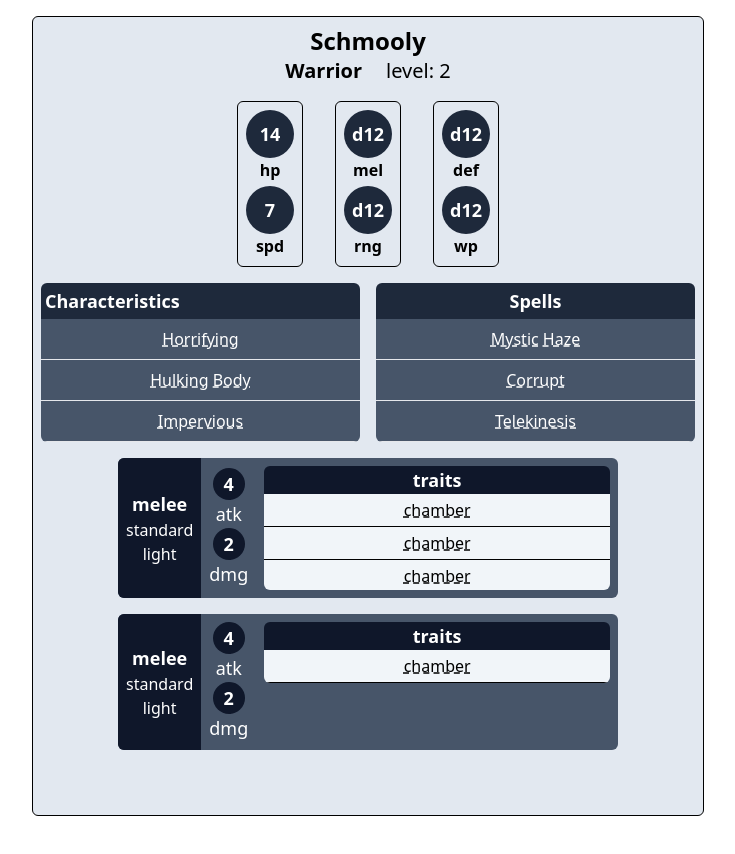
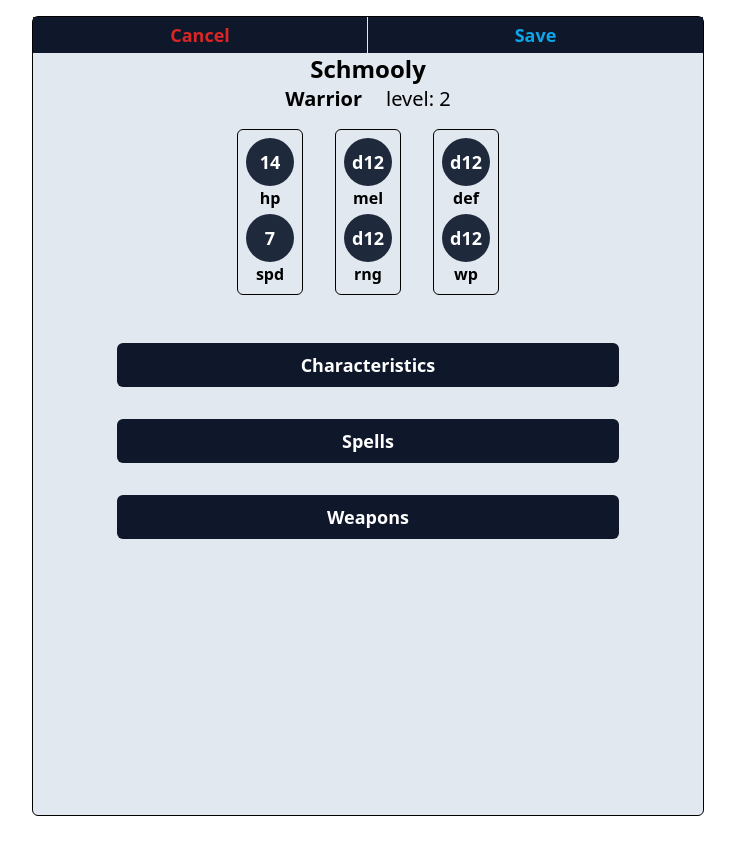
Before and after one commit to Nathanael-Allen/cyber_savage_beta, a React (Vite) app: page / in a window 1280 px wide. Shown: the top 854 px of the page, without its empty margins (24-759 px from the left). Built offline with nearby package versions, Linux system fonts and the light colour scheme; a web font is replaced by a local one.

Commit message:
started working on edit window

```diff
--- /dev/null
+++ b/src/components/ComCharacterStatHeader.tsx
@@ -0,0 +1,32 @@
+import { TUnit } from "../types/types";
+import ComStatBubble from "./ComStatBubble";
+
+type props = { character: TUnit };
+
+export default function ComCharacterStatHeader({ character }: props) {
+  return (
+    <>
+      <div className="flex flex-col justify-center items-center">
+        <h2 className="text-2xl font-bold">{character.unitName}</h2>
+        <div className="flex gap-6">
+          <p className="text-xl font-semibold">{character.unitClass}</p>
+          <p className="text-xl">level: {character.level}</p>
+        </div>
+      </div>
+      <div className="flex gap-8 m-4 justify-center">
+        <div className="flex flex-col gap-1 p-2 border border-black rounded-md">
+          <ComStatBubble stat={character.health!} statTag="hp" />
+          <ComStatBubble stat={character.speed!} statTag="spd" />
+        </div>
+        <div className="flex flex-col gap-1 p-2 border border-black rounded-md">
+          <ComStatBubble stat={character.diceMelee!} statTag="mel" />
+          <ComStatBubble stat={character.diceRanged!} statTag="rng" />
+        </div>
+        <div className="flex flex-col gap-1 p-2 border border-black rounded-md">
+          <ComStatBubble stat={character.diceDefense!} statTag="def" />
+          <ComStatBubble stat={character.diceWillpower!} statTag="wp" />
+        </div>
+      </div>
+    </>
+  );
+}
--- a/src/components/ComFullCharacter.tsx
+++ b/src/components/ComFullCharacter.tsx
@@ -1,45 +1,26 @@
 import { TUnit } from "../types/types"
+import ComCharacterStatHeader from "./ComCharacterStatHeader";
 import ComEqCharacteristics from "./ComEqCharacteristics";
 import ComEqSpells from "./ComEqSpells";
-import ComStatBubble from "./ComStatBubble";
 import ComWeapon from "./ComWeapon";
 
-type props = {unit: TUnit};
+type props = {character: TUnit};
 
-export default function ComFullCharacter({unit}: props) {
+export default function ComFullCharacter({character}: props) {
   return (
-    <div className="min-h-dvh m-4 p-2 bg-slate-200 border border-black rounded-md max-w-2xl">
-      <div className="flex flex-col justify-center items-center">
-         <h2 className="text-2xl font-bold">{unit.unitName}</h2>
-         <div className="flex gap-6">
-          <p className="text-xl font-semibold">{unit.unitClass}</p>
-          <p className="text-xl">level: {unit.level}</p>
-         </div>
-      </div>
-      <div className="flex gap-8 mt-4 mb-4 justify-center">
-        <div className="flex flex-col gap-1 p-2 border border-black rounded-md">
-          <ComStatBubble stat={unit.health!} statTag="hp" />
-          <ComStatBubble stat={unit.speed!} statTag="spd" />
+    <div className="min-h-dvh m-4 bg-slate-200 border border-black rounded-md max-w-2xl">
+      <button className="w-full text-sky-700 px-3 pt-1 text-lg font-bold text-center hover:text-sky-600">EDIT LOADOUT</button>
+      <ComCharacterStatHeader character={character} />
+      <div className="grid grid-cols-2 gap-4 m-1">
+        <div>
+          {character.equippedCharacteristics && <ComEqCharacteristics charList={character.equippedCharacteristics} />}
         </div>
-        <div className="flex flex-col gap-1 p-2 border border-black rounded-md">
-          <ComStatBubble stat={unit.diceMelee!} statTag="mel" />
-          <ComStatBubble stat={unit.diceRanged!} statTag="rng" />
-        </div>
-        <div className="flex flex-col gap-1 p-2 border border-black rounded-md">
-          <ComStatBubble stat={unit.diceDefense!} statTag="def" />
-          <ComStatBubble stat={unit.diceWillpower!} statTag="wp" />
+        <div>
+          {character.equippedSpells && <ComEqSpells spellList={character.equippedSpells} />}
         </div>
       </div>
-      <div className="grid grid-cols-2 gap-4">
-        <div>
-          {unit.equippedCharacteristics && <ComEqCharacteristics charList={unit.equippedCharacteristics} />}
-        </div>
-        <div>
-          {unit.equippedSpells && <ComEqSpells spellList={unit.equippedSpells} />}
-        </div>
-      </div>
-      <div className="">
-        {unit.equippedWeapons.map((weapon) => {
+      <div className="m-1">
+        {character.equippedWeapons.map((weapon) => {
           return (
             <div className="my-4">
               <ComWeapon weapon={weapon} />
@@ -47,6 +28,7 @@
           )
         })}
       </div>
+
     </div>
   )
 }
--- a/src/components/ComWeapon.tsx
+++ b/src/components/ComWeapon.tsx
@@ -27,7 +27,7 @@
           <ul className="bg-slate-100 text-black text-center *:border-b *:border-black max-h-24 rounded-b-md overflow-scroll">
             {weapon.equippedTraits?.map((trait) => {
               return (
-                <li className=""><button className="underline decoration-dashed py-1" onClick={() => setDescription(trait)}>{trait.name.toLowerCase()}</button></li>
+                <li className=""><button className="underline decoration-dashed py-1 w-full hover:text-sky-800" onClick={() => setDescription(trait)}>{trait.name.toLowerCase()}</button></li>
               )
             })}
           </ul>
--- /dev/null
+++ b/src/components/EditComponents/ComEdit.tsx
@@ -0,0 +1,34 @@
+import { TUnit, TEditViews } from "../../types/types";
+import { useState } from "react";
+import ComEditMain from "./ComEditMain";
+
+type props = { characterToEdit: TUnit };
+
+export default function ComEdit({ characterToEdit }: props) {
+  // CONSTANTS
+  const character: TUnit = { ...characterToEdit };
+
+  // STATE
+  const [view, setView] = useState<TEditViews>("main");
+
+  // FUNCTIONS
+  function renderSwitch() {
+    switch (view) {
+      case "main":
+        return (<ComEditMain character={character} handleViewChange={setView} />);
+      case "characteristics":
+        return (<h1 onClick={() => setView("main")}>CHARACTERISTICS</h1>);
+      case "spells":
+        return (<h1 onClick={() => setView("main")}>SPELLS</h1>);
+      case "weapons":
+        return (<h1 onClick={() => setView("main")}>WEAPONS</h1>);
+    }
+  }
+
+  // JSX
+  return (
+    <div className="min-h-dvh m-4 bg-slate-200 border border-black rounded-md max-w-2xl">
+      {renderSwitch()}
+    </div>
+  );
+}
--- /dev/null
+++ b/src/components/EditComponents/ComEditMain.tsx
@@ -0,0 +1,33 @@
+import { TUnit, TEditViews } from "../../types/types";
+import ComCharacterStatHeader from "../ComCharacterStatHeader";
+
+type props = {character: TUnit, handleViewChange: (view: TEditViews) => void}
+
+export default function ComEditMain({character, handleViewChange}: props) {
+  return (
+    <>
+      <div className="grid grid-cols-2 bg-slate-900">
+        <button className="p-1 text-lg font-semibold text-red-600 border-r hover:bg-slate-700">
+          Cancel
+        </button>
+        <button className="p-1 text-lg font-semibold text-sky-500 hover:bg-slate-700">
+          Save
+        </button>
+      </div>
+      <ComCharacterStatHeader character={character} />
+      <div className="w-full flex flex-col gap-8 text-white text-lg font-semibold mt-12">
+        <button className="w-3/4 m-auto py-2 bg-slate-900 rounded-md hover:bg-slate-700" onClick={() => handleViewChange("characteristics")}>
+          Characteristics
+        </button>
+        {character.numSpells > 0 ? (
+          <button className="w-3/4 m-auto py-2 bg-slate-900 rounded-md hover:bg-slate-700" onClick={() => handleViewChange("spells")}>
+            Spells
+          </button>
+        ) : null}
+        <button className="w-3/4 m-auto py-2 bg-slate-900 rounded-md hover:bg-slate-700" onClick={() => handleViewChange("weapons")}>
+          Weapons
+        </button>
+      </div>
+    </>
+  );
+}
--- a/src/main.tsx
+++ b/src/main.tsx
@@ -4,6 +4,7 @@
 import ComCharacterPreview from "./components/ComCharacterPreview.tsx";
 import { TUnit } from "./types/types.ts";
 import ComFullCharacter from "./components/ComFullCharacter.tsx";
+import ComEdit from "./components/EditComponents/ComEdit.tsx";
 
 const unit: TUnit = {
   unitName: "Schmooly",
@@ -56,7 +57,7 @@
     },
   ],
   numCharacteristics: 2,
-  numSpells: 0,
+  numSpells: 4,
   speed: 7,
   health: 14,
   diceMelee: "d12",
@@ -112,7 +113,7 @@
 createRoot(document.getElementById("root")!).render(
   <StrictMode>
     <div>
-      <ComFullCharacter unit={unit} />
+      <ComEdit characterToEdit={unit} />
       {/* <ComCharacterPreview unit={unit} />     */}
     </div>
   </StrictMode>
--- /dev/null
+++ b/src/reducers/editReducer.ts
@@ -0,0 +1,11 @@
+import { TCharacteristics, TUnit } from "../types/types";
+
+type actionType = "removeChar" | "addChar"
+type action = {type: actionType, characteristic?: TCharacteristics}
+
+export default function editReducer(character: TUnit, action: action) {
+  switch (action.type) {
+    case "addChar":
+      character.equippedCharacteristics = [...character.equippedCharacteristics!, action.characteristic!]
+  }
+}
--- a/src/types/types.ts
+++ b/src/types/types.ts
@@ -2,6 +2,8 @@
 type TUnitID = string | number;
 
 type TMainViews = "addUnits" | "equippedUnits" | "editUnit" | "main" | "force" | "disciplines";
+type TEditViews = "main" | "characteristics" | "spells" | "weapons"
+
 
 type TDiscipline = {
   title: string,
@@ -103,6 +105,7 @@
   TFlaw,
   TWeaponSubtype,
   TMainViews,
+  TEditViews,
   TTechLevel,
   TForce,
   TDiscipline
```
